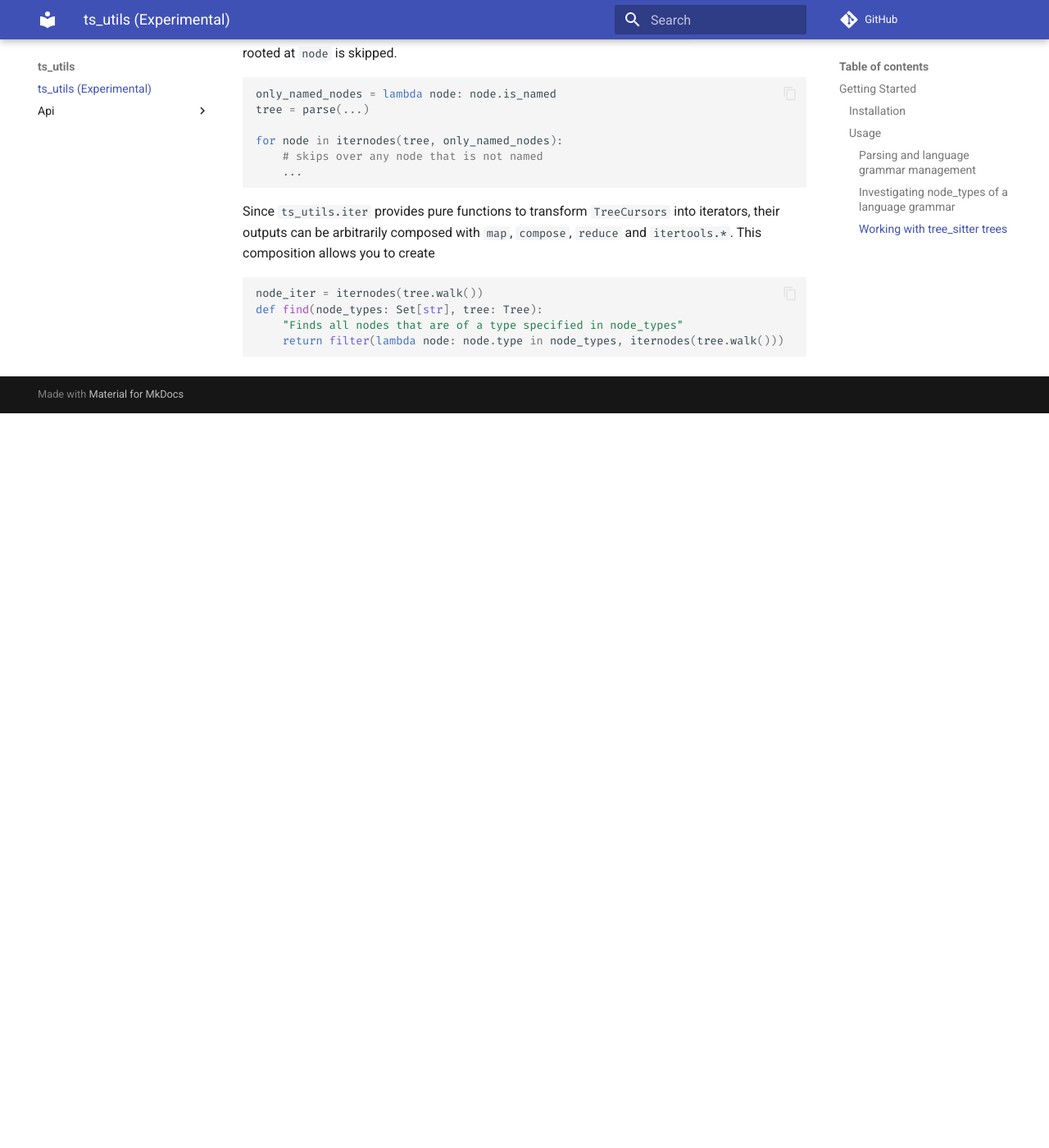
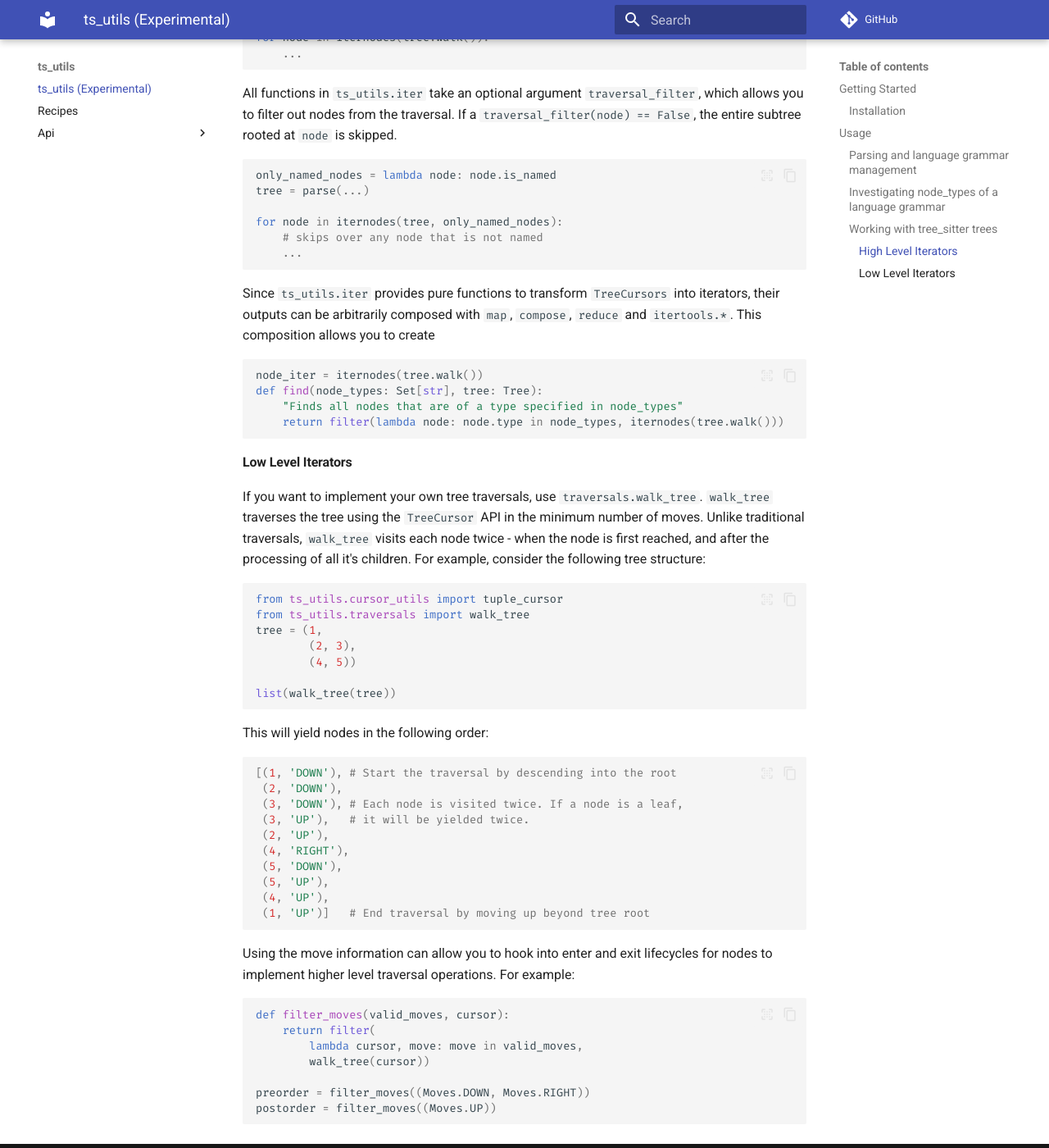
Before and after one commit to devjeetr/ts_utils, an MkDocs documentation site: the page built from docs/README.md, in a window 1280 px wide and 1400 px high, scrolled down 1475 px. Shown: the whole window at 82% size. Built offline with MkDocs 1.6.1 and Material for MkDocs 9.7.7, drawn with Linux system fonts in a browser that asks for light colours; comment, search, counter and statistics services are not loaded; before the commit the page ends 1979 px from its top, so only the background shows below that.

Commit message:
update docs

````diff
--- a/docs/README.md
+++ b/docs/README.md
@@ -14,9 +14,9 @@ read-only analysis of programs using `tree-sitter`.
 pip install git+https://github.com/devjeetr/ts_utils
 ```
 
-### Usage
+## Usage
 
-#### Parsing and language grammar management
+### Parsing and language grammar management
 
 `ts_utils.parsing` provides utilities that automate management of language libraries to ease parsing of source code.
 
@@ -35,7 +35,7 @@ tree = parse(source, "python")
 tree = parse(source, language_library)
 ```
 
-#### Investigating `node_types` of a language grammar
+### Investigating `node_types` of a language grammar
 
 You can investigate [node_types](https://tree-sitter.github.io/tree-sitter/using-parsers#static-node-types) of a language as follows:
 
@@ -47,12 +47,12 @@ node_types = get_node_types('python') # loads 'node_types.json' if
 
 ```
 
-#### Working with `tree_sitter` trees
+### Working with `tree_sitter` trees
 
+#### High Level Iterators
 `ts_utils.iter` provides `itertool` style utilities to iterate over
 nodes in a tree. Behind the scenes, `ts_utils.iter` uses efficient `TreeCursor` operations
 resulting in as close to bare-bones performance as possible.
-
 ```python
 from ts_utils.iter import iternodes, iternodes_with_parent
 
@@ -83,3 +83,43 @@ def find(node_types: Set[str], tree: Tree):
     "Finds all nodes that are of a type specified in node_types"
     return filter(lambda node: node.type in node_types, iternodes(tree.walk()))
 ```
+
+#### Low Level Iterators
+If you want to implement your own tree traversals, use `traversals.walk_tree`. `walk_tree`
+traverses the tree using the `TreeCursor` API in the minimum number of moves. Unlike traditional
+traversals, `walk_tree` visits each node twice - when the node is first reached, and after the
+processing of all it's children. For example, consider the following tree structure:
+```python
+from ts_utils.cursor_utils import tuple_cursor
+from ts_utils.traversals import walk_tree
+tree = (1,
+        (2, 3),
+        (4, 5))
+
+list(walk_tree(tree))
+```
+This will yield nodes in the following order:
+``` python
+[(1, 'DOWN'), # Start the traversal by descending into the root
+ (2, 'DOWN'),
+ (3, 'DOWN'), # Each node is visited twice. If a node is a leaf,
+ (3, 'UP'),   # it will be yielded twice.
+ (2, 'UP'),
+ (4, 'RIGHT'),
+ (5, 'DOWN'),
+ (5, 'UP'),
+ (4, 'UP'),
+ (1, 'UP')]   # End traversal by moving up beyond tree root
+```
+
+Using the move information can allow you to hook into enter and exit lifecycles for
+nodes to implement higher level traversal operations. For example:
+```python
+def filter_moves(valid_moves, cursor):
+    return filter(
+        lambda cursor, move: move in valid_moves,
+        walk_tree(cursor))
+
+preorder = filter_moves((Moves.DOWN, Moves.RIGHT))
+postorder = filter_moves((Moves.UP))
+```
--- a/mkdocs.yaml
+++ b/mkdocs.yaml
@@ -8,6 +8,9 @@ theme:
     code: Fira Code
   features:
     - content.code.copy
+    - content.code.select
+    - content.code.annotate
+
 plugins:
   - search
   - mkdocstrings:
@@ -16,12 +19,21 @@ plugins:
           options:
             docstrings_section_style: "list"
 
+# nav:
+#   - Overview: "README.md"
+#   - 'API Reference':
+#     - 'General Utilities': "api/general.md"
+#     - 'Traversals': "api/traversals.md"
+#     - 'Language Library Management': "api/language_utils.md"
 
 
 markdown_extensions:
   - pymdownx.highlight:
-      use_pygments: true
       anchor_linenums: true
+      line_spans: __span
+      pygments_lang_class: true
+  - pymdownx.inlinehilite
+  - pymdownx.snippets
   - pymdownx.superfences
 
 
````
Also changed, not shown: docs/api/core.md (deleted, +0 -3 lines), docs/api/general.md (added, +3 -0 lines), docs/recipes.md (added, +66 -0 lines).
